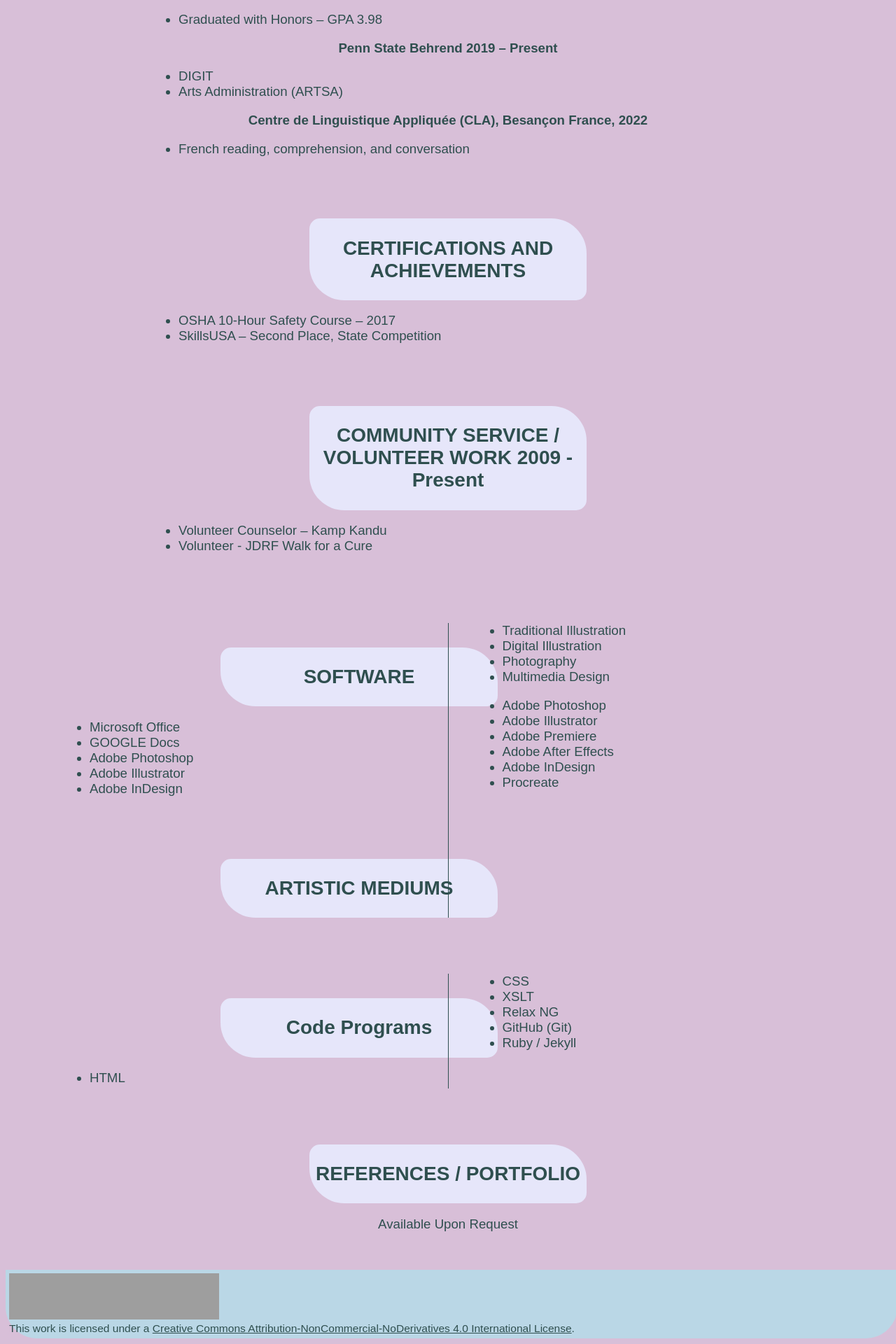
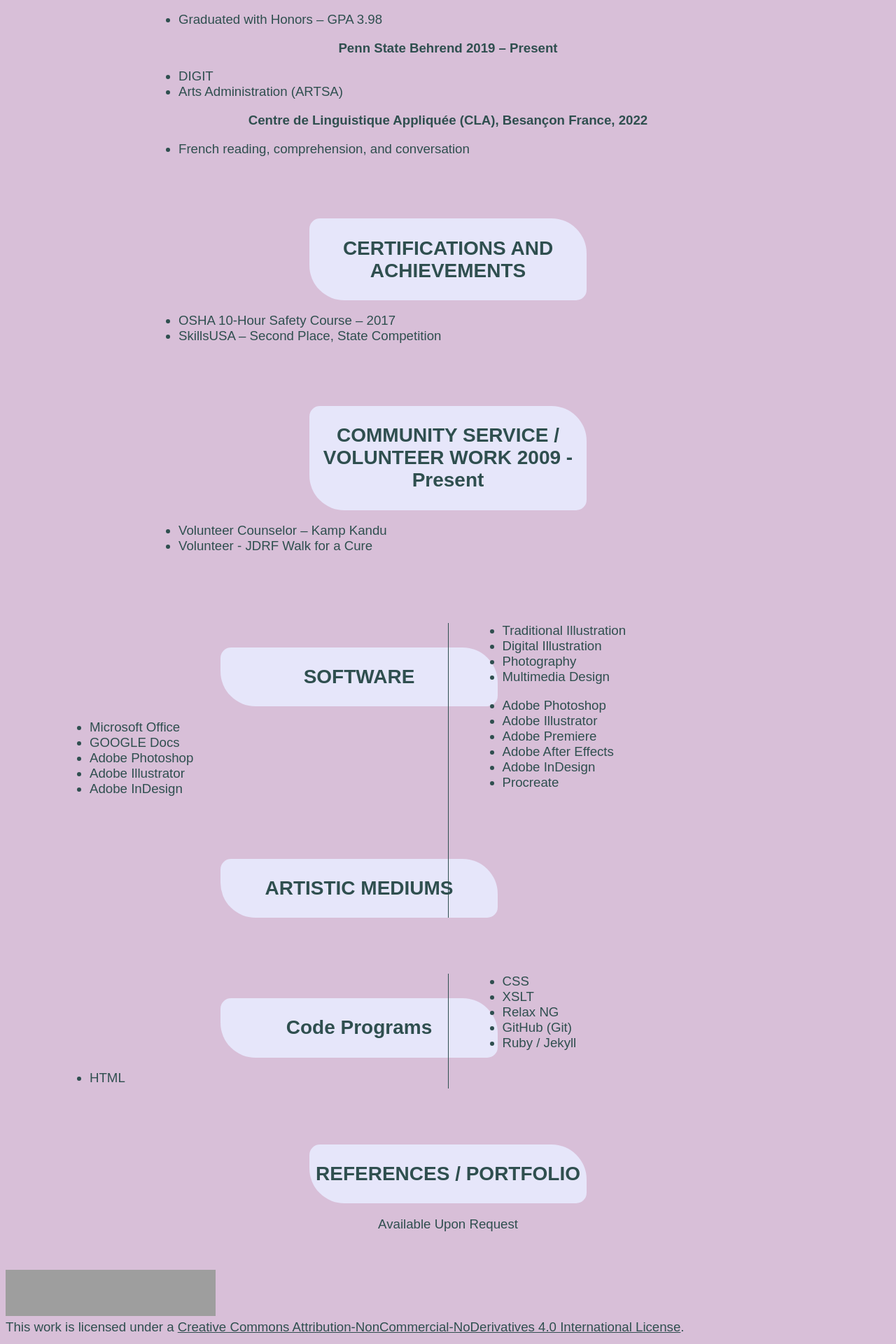
Before and after one commit to erinmooney/Moon, a Jekyll site: the page built from docs/resume.html, in a window 1280 px wide. Shown: the part 2533-4453 px from the top of the page at 70% size. Built offline with Jekyll 4.4.1, drawn with Linux system fonts in a browser that asks for light colours; grey boxes are pictures that could not be loaded.

Commit message:
update css with resume 2

```diff
--- a/docs/_includes/footer.html
+++ b/docs/_includes/footer.html
@@ -1,7 +1,7 @@
-<section>
+<section div="footer">
     <a rel="license" href="http://creativecommons.org/licenses/by-nc-nd/4.0/">
-        <img alt="Creative Commons License" style="border-width:0" src="https://i.creativecommons.org/l/by-nc-nd/4.0/88x31.png" />
-    </a>
+        <section div="footerImg"><img alt="Creative Commons License" style="border-width:0" src="https://i.creativecommons.org/l/by-nc-nd/4.0/88x31.png" />
+    </a></section>
     <br />
     This work is licensed under a <a rel="license" href="http://creativecommons.org/licenses/by-nc-nd/4.0/">Creative Commons Attribution-NonCommercial-NoDerivatives 4.0 International License</a>.
 </section>
--- a/docs/webstyle.css
+++ b/docs/webstyle.css
@@ -126,21 +126,21 @@
     text-align: center;
 }
 
-footer {
+div.footer {
     width: 100%;
-    background-color: #bad7e6 /*#D9E9D9*/;
+    background-color: Thistle /*#bad7e6*/ /*#D9E9D9*/;
     padding: 5px;
+    margin: auto;
     border-bottom-left-radius: 45px;
     border-bottom-right-radius: 45px;
     font-size: smaller;
+     text-align:left;
 }
-footer p {
-   text-align:left;
-}
+
 footer figure {
     float: left;
 }
-footer figure img {
+.footerImg {
     width:5vw;
     max-width: 150px;
     margin-top: -1vw;
```
